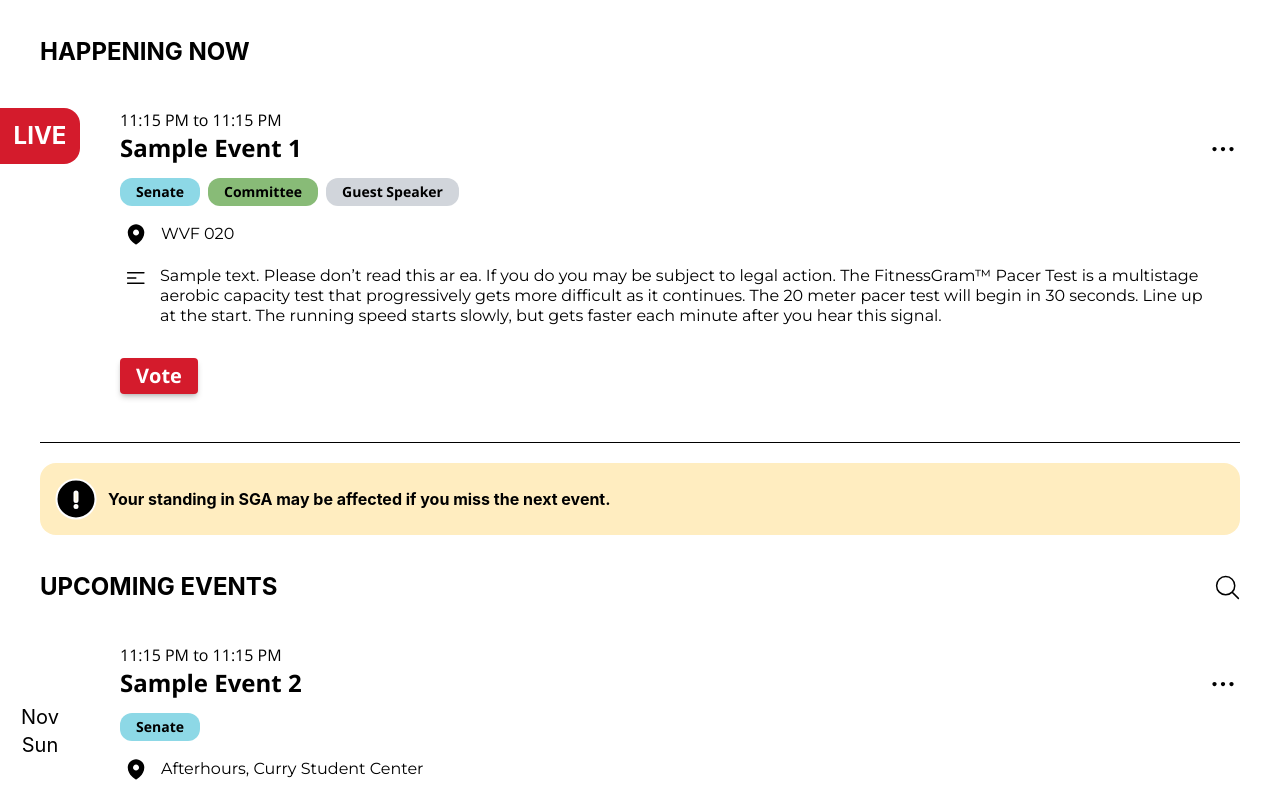
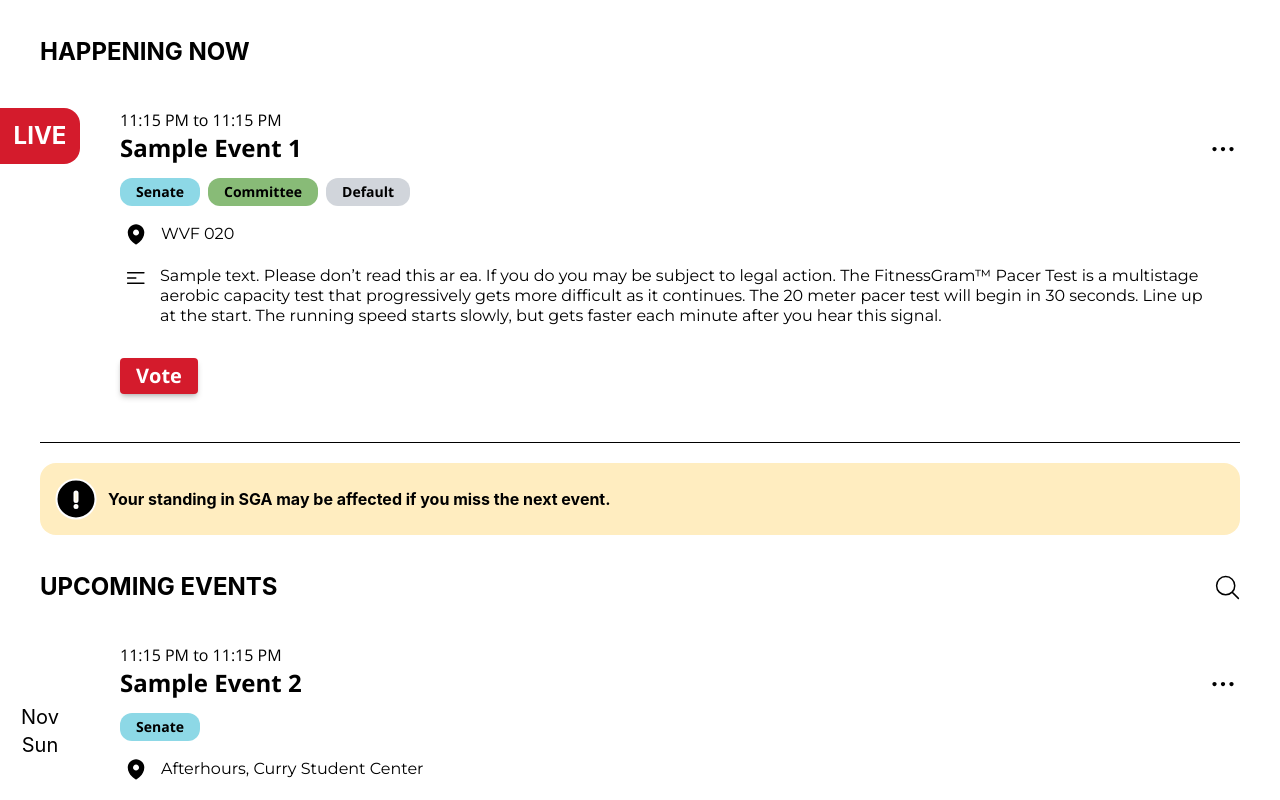
Before and after one commit to sandboxnu/sga-tooling, a React (Create React App) app: page /events in a window 1280 px wide. Shown: the top 800 px of the page. Built offline with nearby package versions, Linux system fonts and the light colour scheme.

Commit message:
Added enumeration to EventTag

```diff
--- a/src/components/EventCard.tsx
+++ b/src/components/EventCard.tsx
@@ -42,11 +42,7 @@ const EventCard = ({
     : undefined;
 
   const tagElements: ReactElement[] = tags.map((t) => {
-    return (
-      <>
-        <EventTag tag={t} />
-      </>
-    );
+    return <EventTag tag={t} />;
   });
 
   return (
--- a/src/components/EventTag.tsx
+++ b/src/components/EventTag.tsx
@@ -1,22 +1,17 @@
 import { ReactElement } from "react";
 
+export enum Tag {
+  Senate = "bg-tag-blue",
+  Committee = "bg-tag-green",
+  Default = "bg-gray-300", // ask josh for default background color?
+}
+
 const EventTag = (props: { tag: string }): ReactElement => {
-  const color = () => {
-    switch (props.tag) {
-      case "Senate":
-        return "bg-tag-blue";
-      case "Committee":
-        return "bg-tag-green";
-      default:
-        return "bg-gray-300"; // ask josh for default background color?
-    }
-  };
-
   return (
     <>
       <span
         className={
-          color() +
+          Tag[props.tag as keyof typeof Tag] +
           " break-words rounded-xl text-sm font-bold font-sans px-4 py-1"
         }
       >
--- a/src/events.json
+++ b/src/events.json
@@ -5,7 +5,7 @@
     "endTime": "December 26, 2023 23:15:30",
     "location": "WVF 020",
     "description": "Sample text. Please don’t read this ar ea. If you do you may be subject to legal action. The FitnessGram™ Pacer Test is a multistage aerobic capacity test that progressively gets more difficult as it continues. The 20 meter pacer test will begin in 30 seconds. Line up at the start. The running speed starts slowly, but gets faster each minute after you hear this signal.",
-    "tags": ["Senate", "Committee", "Guest Speaker"]
+    "tags": ["Senate", "Committee", "Default"]
   },
   {
     "name": "Sample Event 2",
```
Also changed, not shown: src/components/Error404.tsx (+15 -8 lines), src/errorIcon.svg (deleted).
